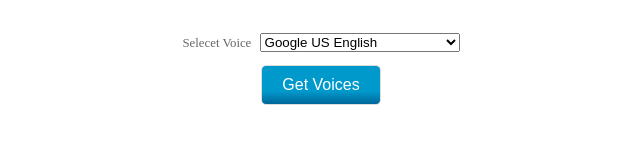
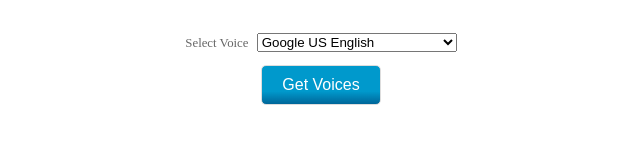
Before and after one commit to ikeyu/textToSpeech, a plain HTML site: page index.html in a window 1280 px wide. Shown: the part 195-338 px from the top of the page, 319-959 px from the left. Drawn offline with nearby package versions, Linux system fonts and the light colour scheme.

Commit message:
Update index.html

```diff
--- a/index.html
+++ b/index.html
@@ -55,7 +55,7 @@
     <P><button id="speakBtn">Say It</button></P>
 
     <div class="config">
-      <p><label for="language">Selecet Voice</label>
+      <p><label for="language">Select Voice</label>
       <select class="btn" id="select" name="language"></select></p>
 
       <p><button id="getVoices">Get Voices</button></p>
```
